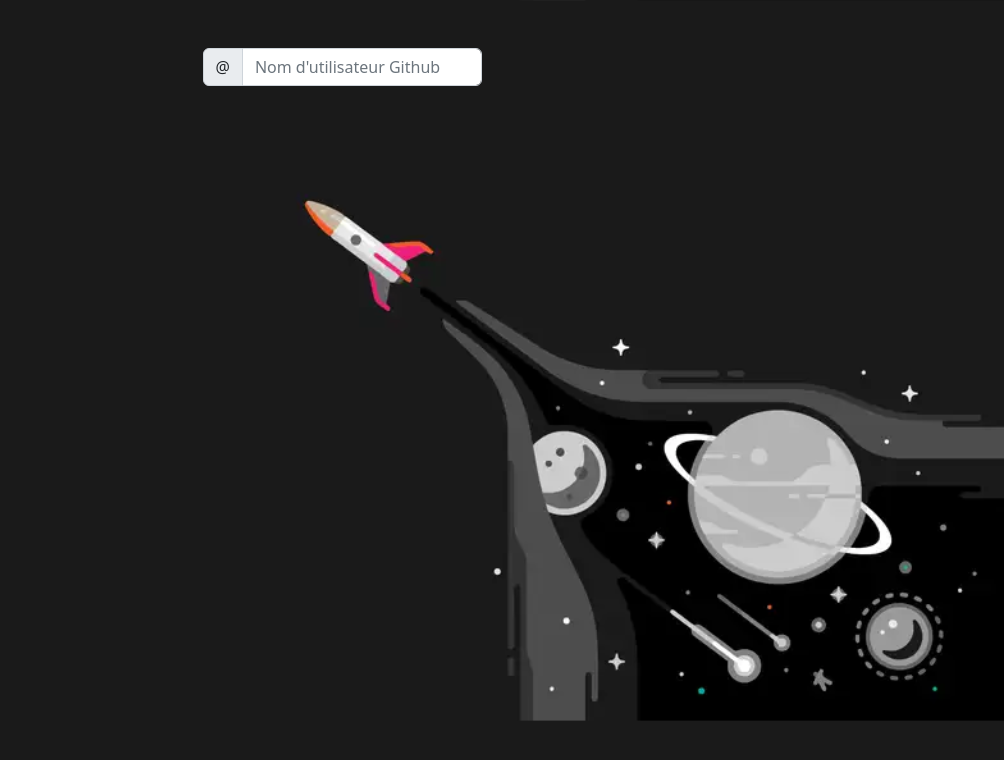
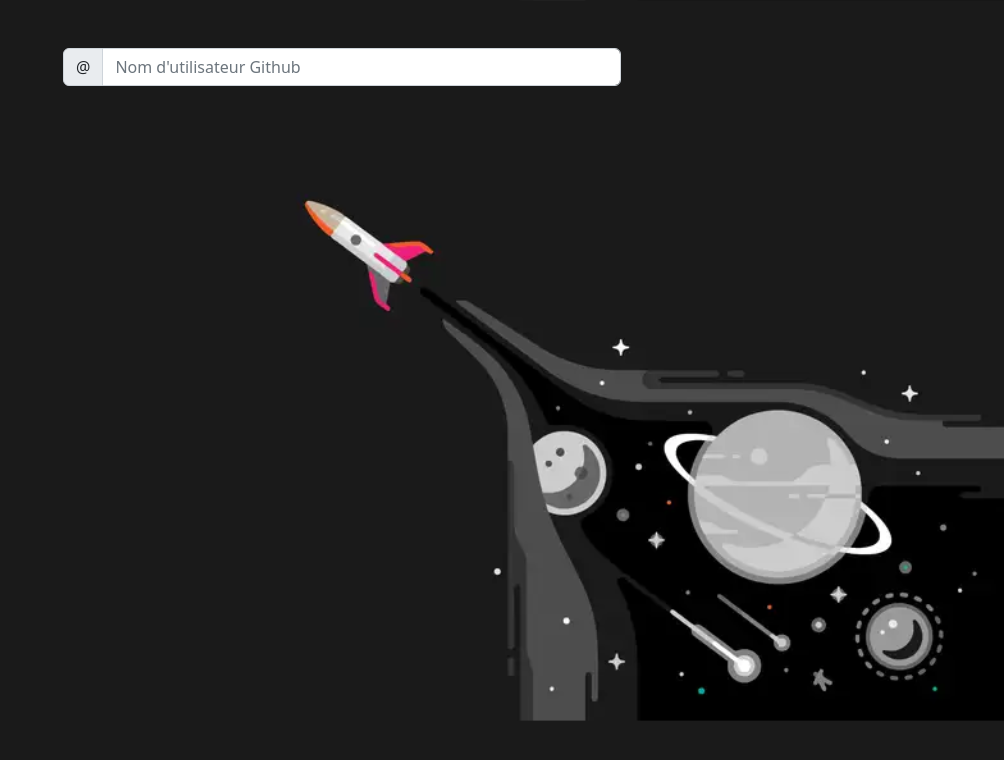
Before and after one commit to younesfakallah/Gitfound, a plain HTML site: page index.html in a window 1280 px wide. Shown: the whole page, without its empty margins (276-1280 px from the left). Drawn offline with nearby package versions, Linux system fonts and the light colour scheme.

Commit message:
Fixed input width

```diff
--- a/index.html
+++ b/index.html
@@ -15,7 +15,7 @@
 
     <main>
         <div class="m-5 container d-flex justify-content-center">
-            <div class="input-group mb-3 w-25">
+            <div class="input-group mb-3 w-50">
                 <span class="input-group-text" id="basic-addon1">@</span>
                 <input type="text" class="form-control" placeholder="Nom d'utilisateur Github" aria-label="Username" aria-describedby="basic-addon1">
             </div>
```
